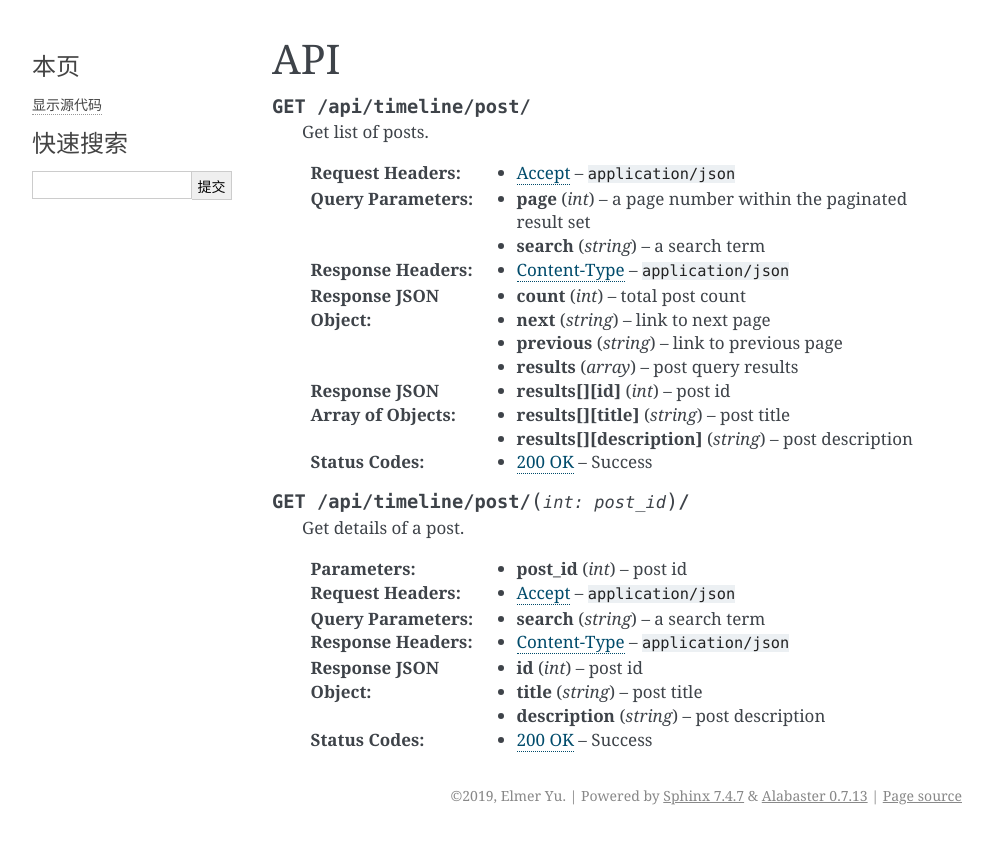
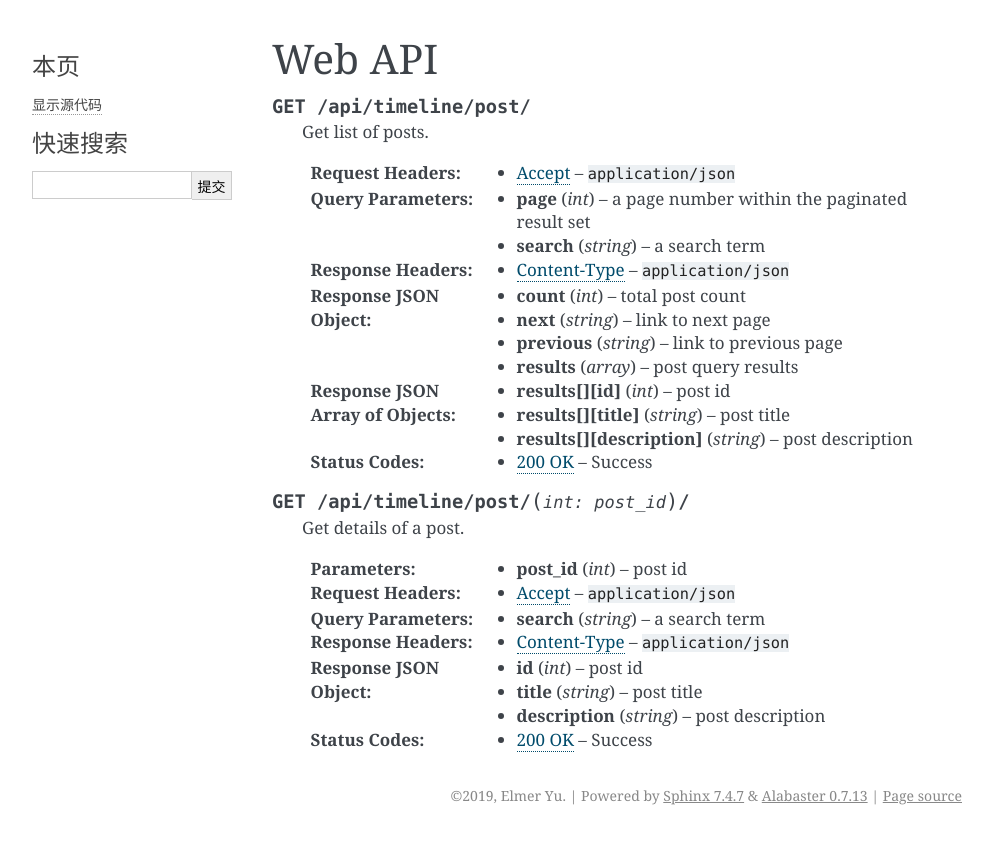
Before and after one commit to ak64th/yby_fc, a Sphinx documentation site: the page built from docs/api.rst, in a window 1280 px wide. Shown: the top 844 px of the page, without its empty margins (148-1141 px from the left). Built offline with Sphinx 7.4.7, drawn with Linux system fonts in a browser that asks for light colours.

```diff
--- a/docs/api.rst
+++ b/docs/api.rst
@@ -1,5 +1,5 @@
-API
----
+Web API
+-------
 
 .. http:get:: /api/timeline/post/
 
--- a/docs/conf.py
+++ b/docs/conf.py
@@ -9,10 +9,10 @@
 # If extensions (or modules to document with autodoc) are in another directory,
 # add these directories to sys.path here. If the directory is relative to the
 # documentation root, use os.path.abspath to make it absolute, like shown here.
-
-import os
-import sys
-sys.path.insert(0, os.path.dirname(os.path.dirname(os.path.abspath(__file__))))
+#
+# import os
+# import sys
+# sys.path.insert(0, os.path.dirname(os.path.dirname(os.path.abspath(__file__))))
 
 
 # -- Project information -----------------------------------------------------
```
